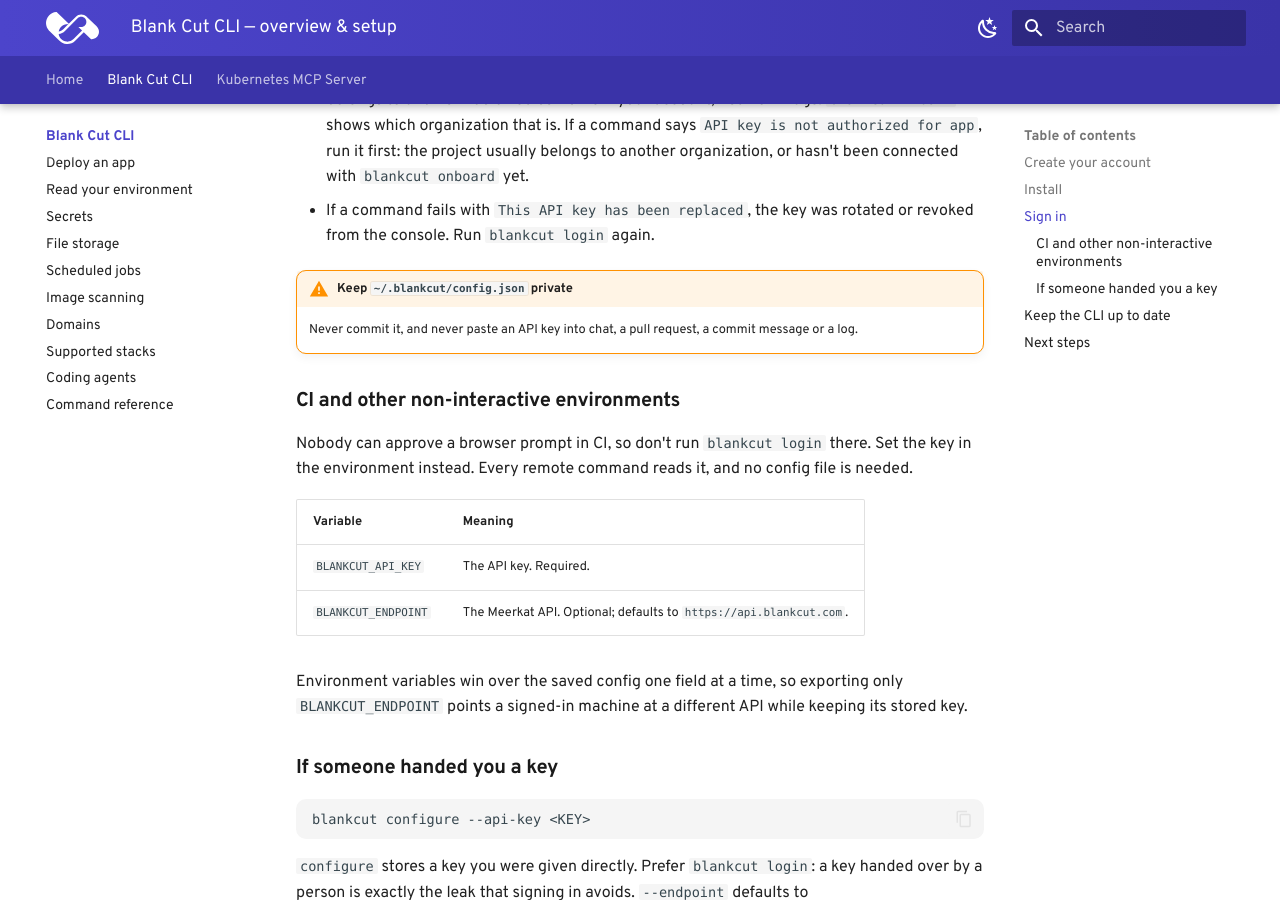
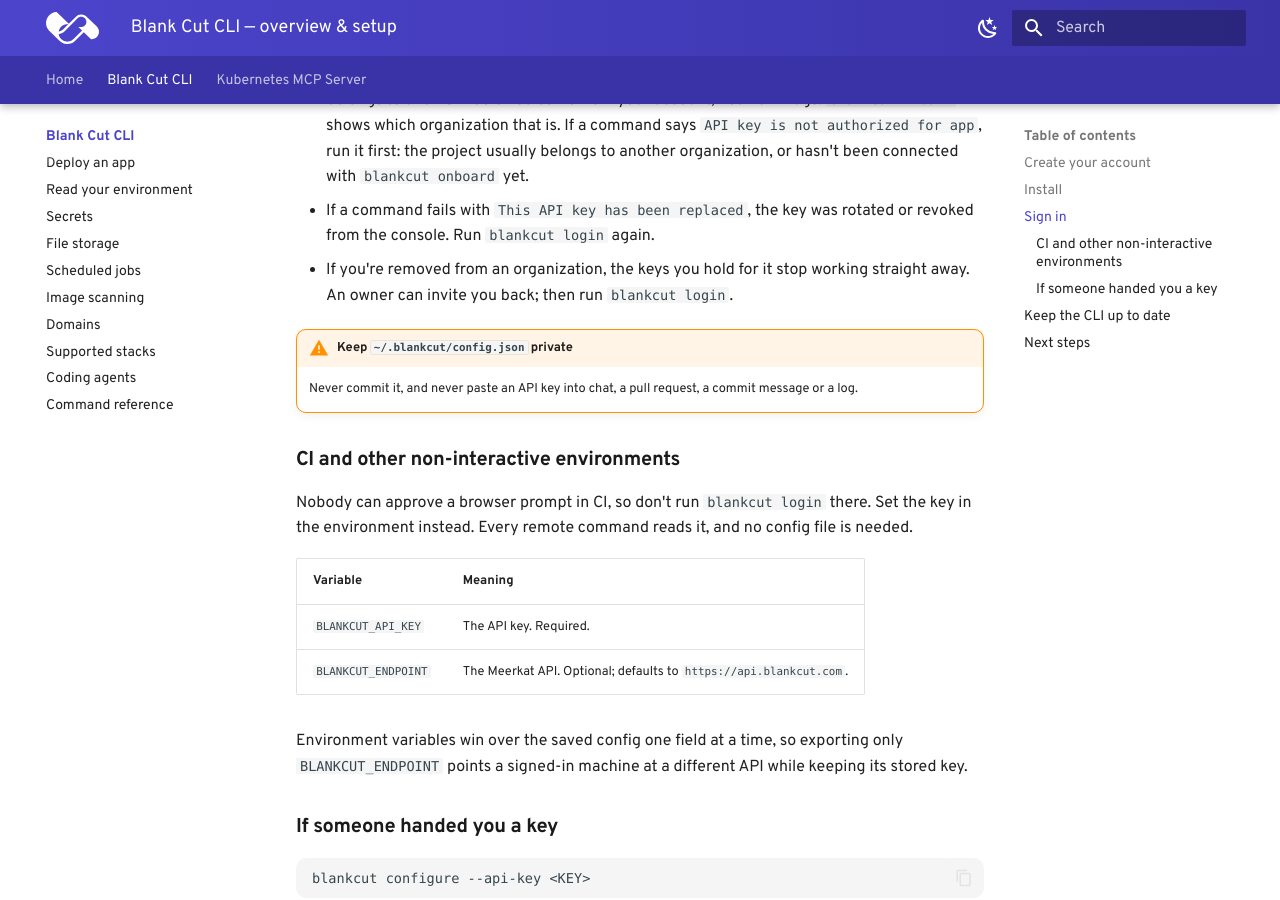
Before and after one commit to Blankcut/blankcut-docs, an MkDocs documentation site: the page built from docs/cli/index.md, in a window 1280 px wide and 900 px high, scrolled down 2183 px. Built offline with MkDocs 1.6.1 and Material for MkDocs 9.7.7, drawn with Linux system fonts in a browser that asks for light colours; some web fonts are replaced.

Commit message:
docs(sign-in): keys stop working when you're removed from an organization
Co-Authored-By: Claude <noreply@anthropic.com>

```diff
--- a/docs/cli/index.md
+++ b/docs/cli/index.md
@@ -122,6 +122,8 @@ can't end up in your shell history, a screenshot or an agent transcript.
   to another organization, or hasn't been connected with `blankcut onboard` yet.
 - If a command fails with `This API key has been replaced`, the key was rotated
   or revoked from the console. Run `blankcut login` again.
+- If you're removed from an organization, the keys you hold for it stop working
+  straight away. An owner can invite you back; then run `blankcut login`.
 
 !!! warning "Keep `~/.blankcut/config.json` private"
     Never commit it, and never paste an API key into chat, a pull request,
```
